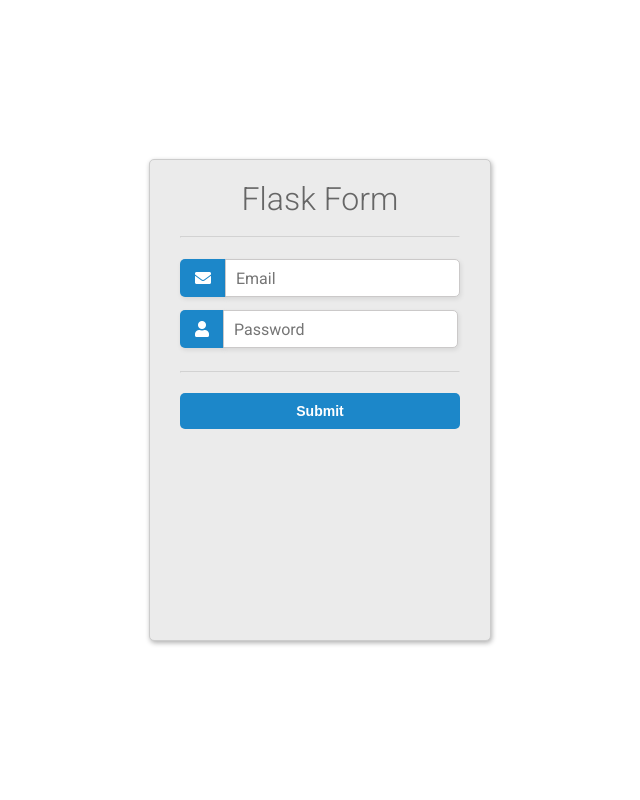
After one commit to fatisepah/Flask-Project, a Flask app: template templates/form.html in a window 1280 px wide. The commit adds this page. Shown: the whole page, without its empty margins (320-960 px from the left). Run offline with Flask 3, Linux system fonts and the light colour scheme; the template is opened without the code that fills it, so the values that code supplies are empty; some libraries are stand-ins or nearby versions.

Commit message:
worked with request and save files

```diff
--- a/app.py
+++ b/app.py
@@ -1,10 +1,39 @@
-from flask import Flask , render_template , url_for, request
+from flask import Flask, render_template , url_for , request
+import os
 
+path = os.path.join("uploads")
+os.makedirs(path, exist_ok=True)
 
 app = Flask(__name__)
+
+allowed_extensions = ['png', 'jpg', 'jpeg', 'gif']
+def checkfileFormat(fileName):
+    return "." in fileName and fileName.rsplit(".",1)[1] in allowed_extensions
 
 
 @app.route("/")
 def index():
-    data = request.args['id']
-    return data
+    return render_template('form.html')
+
+@app.route("/submit", methods=["POST"])
+def showResult():
+    email = request.form['email']
+    password = request.form['password']
+    return render_template('result.html',email = email, password = password)
+
+@app.route("/upload")
+def upload():
+    return render_template('upload.html')
+
+@app.route("/uploaded" , methods=["POST"])
+def savefile():
+    theFile = request.files['file']
+
+    if checkfileFormat(theFile.filename):
+        try:
+            theFile.save(os.path.join(path, theFile.filename))
+            return "the file is saved successfully"
+        except Exception as e:
+            return "there is a error in saving your file !" + "the error is" + e
+    else:
+        return "the file format is not allowed"
--- /dev/null
+++ b/flask1/static/index/one.css
@@ -0,0 +1,3 @@
+body {
+    background-color: black;
+}
--- /dev/null
+++ b/flask1/static/style.css
@@ -0,0 +1,4 @@
+body {
+    background-color: red
+    ;
+}
--- /dev/null
+++ b/templates/form.html
@@ -0,0 +1,183 @@
+<!DOCTYPE html>
+<html>
+  <head>
+    <title>Simple Flask Form</title>
+    <link
+      href="https://fonts.googleapis.com/css?family=Roboto:300,400,500,700"
+      rel="stylesheet"
+    />
+    <link
+      rel="stylesheet"
+      href="https://use.fontawesome.com/releases/v5.4.1/css/all.css"
+      integrity="sha384-5sAR7xN1Nv6T6+dT2mhtzEpVJvfS3NScPQTrOxhwjIuvcA67KV2R5Jz6kr4abQsz"
+      crossorigin="anonymous"
+    />
+    <style>
+      html,
+      body {
+        display: flex;
+        justify-content: center;
+        height: 100%;
+      }
+      body,
+      div,
+      h1,
+      form,
+      input,
+      p {
+        padding: 0;
+        margin: 0;
+        outline: none;
+        font-family: Roboto, Arial, sans-serif;
+        font-size: 16px;
+        color: #666;
+      }
+      h1 {
+        padding: 10px 0;
+        font-size: 32px;
+        font-weight: 300;
+        text-align: center;
+      }
+      p {
+        font-size: 12px;
+      }
+      hr {
+        color: #a9a9a9;
+        opacity: 0.3;
+      }
+      .main-block {
+        max-width: 340px;
+        min-height: 460px;
+        padding: 10px 0;
+        margin: auto;
+        border-radius: 5px;
+        border: solid 1px #ccc;
+        box-shadow: 1px 2px 5px rgba(0, 0, 0, 0.31);
+        background: #ebebeb;
+      }
+      form {
+        margin: 0 30px;
+      }
+      .account-type,
+      .gender {
+        margin: 15px 0;
+      }
+      input[type="radio"] {
+        display: none;
+      }
+      label#icon {
+        margin: 0;
+        border-radius: 5px 0 0 5px;
+      }
+      label.radio {
+        position: relative;
+        display: inline-block;
+        padding-top: 4px;
+        margin-right: 20px;
+        text-indent: 30px;
+        overflow: visible;
+        cursor: pointer;
+      }
+      label.radio:before {
+        content: "";
+        position: absolute;
+        top: 2px;
+        left: 0;
+        width: 20px;
+        height: 20px;
+        border-radius: 50%;
+        background: #1c87c9;
+      }
+      label.radio:after {
+        content: "";
+        position: absolute;
+        width: 9px;
+        height: 4px;
+        top: 8px;
+        left: 4px;
+        border: 3px solid #fff;
+        border-top: none;
+        border-right: none;
+        transform: rotate(-45deg);
+        opacity: 0;
+      }
+      input[type="radio"]:checked + label:after {
+        opacity: 1;
+      }
+      input[type="text"],
+      input[type="password"] {
+        width: calc(100% - 57px);
+        height: 36px;
+        margin: 13px 0 0 -5px;
+        padding-left: 10px;
+        border-radius: 0 5px 5px 0;
+        border: solid 1px #cbc9c9;
+        box-shadow: 1px 2px 5px rgba(0, 0, 0, 0.09);
+        background: #fff;
+      }
+      input[type="password"] {
+        margin-bottom: 15px;
+      }
+      #icon {
+        display: inline-block;
+        padding: 9.3px 15px;
+        box-shadow: 1px 2px 5px rgba(0, 0, 0, 0.09);
+        background: #1c87c9;
+        color: #fff;
+        text-align: center;
+      }
+      .btn-block {
+        margin-top: 10px;
+        text-align: center;
+      }
+      button {
+        width: 100%;
+        padding: 10px 0;
+        margin: 10px auto;
+        border-radius: 5px;
+        border: none;
+        background: #1c87c9;
+        font-size: 14px;
+        font-weight: 600;
+        color: #fff;
+      }
+      button:hover {
+        background: #26a9e0;
+      }
+    </style>
+  </head>
+
+  <body>
+    <div class="main-block">
+      <h1>Flask Form</h1>
+      <form action="/submit" method="POST" >
+        <hr />
+
+        <label id="icon" for="email"><i class="fas fa-envelope"></i></label>
+
+        <input
+          autocomplete="off"
+          type="text"
+          name="email"
+          id="email"
+          placeholder="Email"
+          required
+        />
+
+        <label id="icon" for="password"><i class="fas fa-user"></i></label>
+
+        <input
+          type="password"
+          name="password"
+          id="password"
+          placeholder="Password"
+          required
+        />
+        <hr />
+        <div class="btn-block">
+          <button type="submit" href="/submit">Submit</button>
+        </div>
+      </form>
+    </div>
+  </body>
+</html>
```
Also changed, not shown: flask1/app.py (added, +10 -0 lines), flask1/templates/index.html (added, +27 -0 lines), templates/index.html (+8 -10 lines), templates/result.html (added, +34 -0 lines), templates/upload.html (added, +97 -0 lines), test.py (added, +12 -0 lines), flask1/app1.py (renamed from app1.py), flask1/app2.py (renamed from app2.py).
